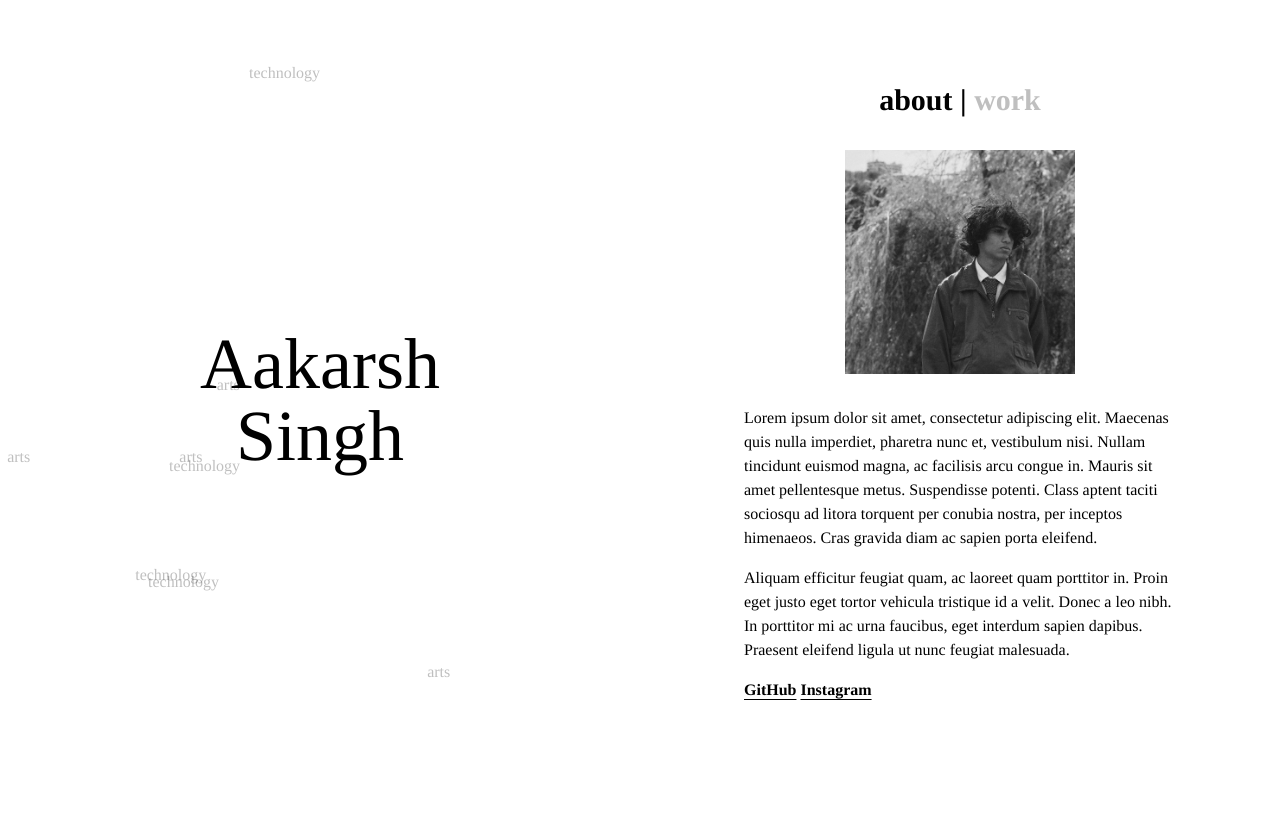
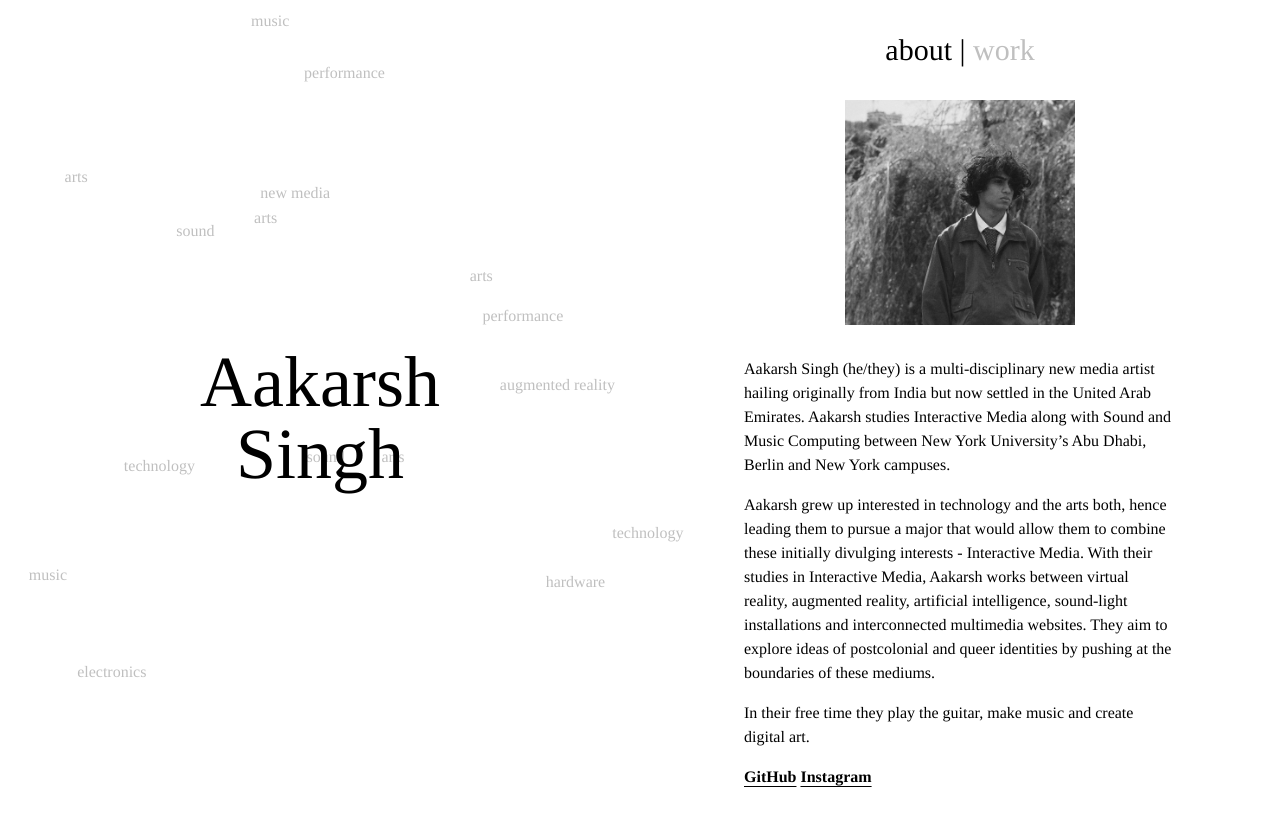
Before and after one commit to AakSin/personal-site, a React (Create React App) app: page / in a window 1280 px wide. Shown: the top 826 px of the page. Before the commit the page ends 800 px from the top, so only its background shows below. Built offline with nearby package versions, Linux system fonts and the light colour scheme.

Commit message:
added about me, faceshopping and nicos

```diff
--- a/public/index.html
+++ b/public/index.html
@@ -5,10 +5,7 @@
     <link rel="icon" href="%PUBLIC_URL%/favicon.ico" />
     <meta name="viewport" content="width=device-width, initial-scale=1" />
     <meta name="theme-color" content="#000000" />
-    <meta
-      name="description"
-      content="Web site created using create-react-app"
-    />
+    <meta name="description" content="Portfolio for Aakarsh Singh" />
     <link rel="apple-touch-icon" href="%PUBLIC_URL%/logo192.png" />
     <!--
       manifest.json provides metadata used when your web app is installed on a
@@ -24,7 +21,7 @@
       work correctly both with client-side routing and a non-root public URL.
       Learn how to configure a non-root public URL by running `npm run build`.
     -->
-    <title>React App</title>
+    <title>Aakarsh Singh</title>
   </head>
   <body>
     <noscript>You need to enable JavaScript to run this app.</noscript>
--- a/src/pages/Home.jsx
+++ b/src/pages/Home.jsx
@@ -19,7 +19,7 @@ export default function Home(props) {
         </h1>
       </div>
       <div className="min-h-screen w-full md:w-1/2 py-8 flex flex-col justify-center items-center">
-        <h2 className="text-center text-3xl font-bold cursor-pointer pb-8">
+        <h2 className="text-center text-3xl cursor-pointer pb-8">
           <span
             style={{ color: about ? "rgba(0,0,0,1)" : "rgba(0,0,0,0.25)" }}
             onClick={() => {
--- a/src/pages/components/About.jsx
+++ b/src/pages/components/About.jsx
@@ -4,31 +4,38 @@ import Profile from "./profile.jpg";
 export default function About() {
   return (
     <div className="flex justify-center items-center flex-col px-8">
-      <img src={Profile} className="w-3/4 md:w-2/5 2xl:w-3/5"></img>
+      <img src={Profile} className="w-3/4 md:w-2/5"></img>
       <div className="w-5/6 md:w-3/4 pb-4">
         <p className="pt-8">
-          Lorem ipsum dolor sit amet, consectetur adipiscing elit. Maecenas quis
-          nulla imperdiet, pharetra nunc et, vestibulum nisi. Nullam tincidunt
-          euismod magna, ac facilisis arcu congue in. Mauris sit amet
-          pellentesque metus. Suspendisse potenti. Class aptent taciti sociosqu
-          ad litora torquent per conubia nostra, per inceptos himenaeos. Cras
-          gravida diam ac sapien porta eleifend.
+          Aakarsh Singh (he/they) is a multi-disciplinary new media artist
+          hailing originally from India but now settled in the United Arab
+          Emirates. Aakarsh studies Interactive Media along with Sound and Music
+          Computing between New York University’s Abu Dhabi, Berlin and New York
+          campuses.
+        </p>
+        <p className="pt-4">
+          Aakarsh grew up interested in technology and the arts both, hence
+          leading them to pursue a major that would allow them to combine these
+          initially divulging interests - Interactive Media. With their studies
+          in Interactive Media, Aakarsh works between virtual reality, augmented
+          reality, artificial intelligence, sound-light installations and
+          interconnected multimedia websites. They aim to explore ideas of
+          postcolonial and queer identities by pushing at the boundaries of
+          these mediums.
         </p>
         <p className="py-4">
-          Aliquam efficitur feugiat quam, ac laoreet quam porttitor in. Proin
-          eget justo eget tortor vehicula tristique id a velit. Donec a leo
-          nibh. In porttitor mi ac urna faucibus, eget interdum sapien dapibus.
-          Praesent eleifend ligula ut nunc feugiat malesuada.
+          In their free time they play the guitar, make music and create digital
+          art.
         </p>
         <a
-          href="#"
+          href="https://github.com/AakSin"
           target="_blank"
           className="font-bold underline underline-offset-4"
         >
           GitHub
         </a>{" "}
         <a
-          href="#"
+          href="https://www.instagram.com/aakarsh.2/"
           target="_blank"
           className="font-bold underline underline-offset-4"
         >
--- a/src/pages/components/TextCloud.jsx
+++ b/src/pages/components/TextCloud.jsx
@@ -3,11 +3,11 @@ import React from "react";
 export default function TextCloud(props) {
   const wordProperties = [
     {
-      word: "technology",
+      word: "hardware",
       size: 1,
     },
     {
-      word: "arts",
+      word: "electronics",
       size: 1,
     },
     {
@@ -19,6 +19,26 @@ export default function TextCloud(props) {
       size: 1,
     },
     {
+      word: "music",
+      size: 1,
+    },
+    {
+      word: "sound",
+      size: 1,
+    },
+    {
+      word: "performance",
+      size: 1,
+    },
+    {
+      word: "augmented reality",
+      size: 1,
+    },
+    {
+      word: "new media",
+      size: 1,
+    },
+    {
       word: "technology",
       size: 1,
     },
@@ -27,7 +47,19 @@ export default function TextCloud(props) {
       size: 1,
     },
     {
-      word: "technology",
+      word: "music",
+      size: 1,
+    },
+    {
+      word: "arts",
+      size: 1,
+    },
+    {
+      word: "sound",
+      size: 1,
+    },
+    {
+      word: "performance",
       size: 1,
     },
     {
--- a/src/pages/components/Work.jsx
+++ b/src/pages/components/Work.jsx
@@ -10,10 +10,12 @@ export default function Work(props) {
         {workData.data.map((work, key) => (
           <h3
             key={key}
-            className="cursor-pointer px-5 py-1"
+            className="cursor-pointer px-5 py-1 text-lg"
             style={{
               color:
-                work.name === currentWork ? "rgba(0,0,0,1)" : "rgba(0,0,0,0.4)",
+                work.name === currentWork
+                  ? "rgba(0,0,0,1)"
+                  : "rgba(0,0,0,0.25)",
             }}
             onClick={() => {
               props.setWordList(work.tags);
--- a/src/workData.json
+++ b/src/workData.json
@@ -2,79 +2,135 @@
   "data": [
     {
       "name": "Electronicos Fantasticos",
-      "tags": ["technology"],
-      "date": "June 2022",
-      "technology": "Cinema4D, Unity",
-      "sourceCode": "https://www.google.com",
+      "tags": [
+        "hardware",
+        "electronics",
+        "music",
+        "sound",
+        "technology",
+        "performance",
+        "arts"
+      ],
+      "date": "June - August 2022",
+      "technology": "Hardware, Electronics, CRTs, Amplifiers",
       "description": [
         {
-          "header": "Planning",
-          "text": "Lorem ipsum dolor sit amet, consectetur adipiscing elit. Maecenas quis nulla imperdiet, pharetra nunc et, vestibulum nisi. Nullam tincidunt euismod magna, ac facilisis arcu congue in. Mauris sit amet pellentesque metus. Suspendisse potenti. Class aptent taciti sociosqu ad litora torquent per conubia nostra, per inceptos himenaeos. Cras gravida diam ac sapien porta eleifend."
+          "text": "After being awarded the NYU Abu Dhabi summer internship grant of 3000 USD, I set out to Tokyo to work with Ei Wada and his Electronicos Fantasticos project. Electronicos Fantasticos is a project that aims “to reincarnate old electrical appliances as new electromagnetic instruments, invents new ways to play music, and co-create orchestras and festivals with diverse people and artist/musician Ei Wada.” I helped the team to perform at the Fuji Rock’ 22 Music Festival as well."
         },
         {
-          "header": "Planning",
-          "text": "Lorem ipsum dolor sit amet, consectetur adipiscing elit. Maecenas quis nulla imperdiet, pharetra nunc et, vestibulum nisi. Nullam tincidunt euismod magna, ac facilisis arcu congue in. Mauris sit amet pellentesque metus. Suspendisse potenti. Class aptent taciti sociosqu ad litora torquent per conubia nostra, per inceptos himenaeos. Cras gravida diam ac sapien porta eleifend."
+          "text": "Initially we were preparing to perform a version of the Bon Odori dance at the Fuji Rock festival. My work involved assisting with all the electronics at this time and there were instances I would also improvise on music compositions with the team. For Fuji Rock, we traveled with all our equipment from Tokyo to Naeba Ski Resort, in the Niigata prefecture of Japan. As our performance was late at night, we spent quite a bit of the evening setting up for the performance. "
+        },
+        {
+          "text": "It was a great and learning experience helping out with the preparation for Fuji Rock. After the team got done with Fuji Rock, I got involved more in the technical aspects of the project and started creating instruments like the barcode scanner or the electric fan harp. Even after leaving Japan, I have still been in touch with Wada-san and the rest of the team. We have also set-up a “WORLDWIDE Orchest Lab” to bring together musicians globally who are interested in creating instruments like the ones Electronicos Fantasticos makes. "
         }
       ],
       "media": [
         {
-          "link": "https://images.unsplash.com/photo-1579353977828-2a4eab540b9a?ixlib=rb-4.0.3&ixid=MnwxMjA3fDB8MHxwaG90by1wYWdlfHx8fGVufDB8fHx8&auto=format&fit=crop&w=1374&q=80",
+          "link": "https://i.imgur.com/lkCgUfP.png",
           "type": "image",
-          "caption": "image 1"
+          "caption": "Us preparing for a Bon Odori performance at Fuji Rock"
         },
         {
-          "link": "https://tube.rvere.com/embed?v=7eB2bBNf1i0",
-          "type": "video",
-          "caption": "video 2"
+          "link": "https://i.imgur.com/hvSah5s.png",
+          "type": "image",
+          "caption": "A meeting at the shrine to combine tradtional instruments with electornic"
         },
         {
-          "link": "https://images.unsplash.com/photo-1558389157-2e7920dc085c?ixlib=rb-4.0.3&ixid=MnwxMjA3fDB8MHxwaG90by1wYWdlfHx8fGVufDB8fHx8&auto=format&fit=crop&w=1470&q=80",
-          "type": "image",
-          "caption": "image 3"
+          "link": "https://www.youtube.com/embed/m4FkYmwpMYE",
+          "type": "video",
+          "caption": "A short improvisation with me on the Electric Fan Harp"
         },
         {
-          "link": "https://images.unsplash.com/photo-1558389157-2e7920dc085c?ixlib=rb-4.0.3&ixid=MnwxMjA3fDB8MHxwaG90by1wYWdlfHx8fGVufDB8fHx8&auto=format&fit=crop&w=1470&q=80",
+          "link": "https://i.imgur.com/mrkPhbK.png",
           "type": "image",
-          "caption": "image 3"
+          "caption": "Creating a barcode scanner instrument"
+        },
+        {
+          "link": "https://www.youtube.com/embed/uip466i8Kec",
+          "type": "video",
+          "caption": "Playing the barcode scanner I created"
+        },
+        {
+          "link": "https://i.imgur.com/aNTQplc.jpg",
+          "type": "image",
+          "caption": "A CRTelecaster we worked on"
+        },
+        {
+          "link": "https://www.youtube.com/embed/OakYFQBiFcY",
+          "type": "video",
+          "caption": "Exploring the sounds of a new electronic device with Wada-san"
+        },
+        {
+          "link": "https://i.imgur.com/6hj4zGn.png",
+          "type": "image",
+          "caption": "Experimenting with the Electric Fan Harp's light system"
+        },
+        {
+          "link": "https://www.youtube.com/embed/M-05hiOEqC8",
+          "type": "video",
+          "caption": "Setting up before the Fuji Rock performance"
+        },
+        {
+          "link": "https://www.youtube.com/embed/IqBaU5mhl2I",
+          "type": "video",
+          "caption": "Combining both skates and barcodes together"
         }
       ]
     },
     {
       "name": "Faceshopping",
-      "tags": ["technology"],
-      "date": "June 2022",
-      "technology": "Cinema4D, Unity",
-      "sourceCode": "https://www.google.com",
+      "tags": ["augmented reality", "music", "technology", "new media"],
+      "date": "December 2022",
+      "technology": "Cinema4D, Meta Spark Studio",
+      "sourceCode": "https://github.com/AakSin/Faceshopping",
+      "liveLink": "https://www.instagram.com/ar/1794320447605221/",
       "description": [
         {
-          "header": "Planning",
-          "text": "Lorem ipsum dolor sit amet, consectetur adipiscing elit. Maecenas quis nulla imperdiet, pharetra nunc et, vestibulum nisi. Nullam tincidunt euismod magna, ac facilisis arcu congue in. Mauris sit amet pellentesque metus. Suspendisse potenti. Class aptent taciti sociosqu ad litora torquent per conubia nostra, per inceptos himenaeos. Cras gravida diam ac sapien porta eleifend."
+          "text": "Faceshopping is an instagram filter that recreates SOPHIE’s music video for Faceshopping in augmented reality. The music video covers themes of body dysmorphia especially with the lens of SOPHIE being a transgender individual. By turning the camera at the user, I aim to put them in SOPHIE’s place. The filter was presented in Berlin, Germany at “MANIFEST:IO – The Symposium for New Media & Electronic Art.”"
         },
         {
-          "header": "Planning",
-          "text": "Lorem ipsum dolor sit amet, consectetur adipiscing elit. Maecenas quis nulla imperdiet, pharetra nunc et, vestibulum nisi. Nullam tincidunt euismod magna, ac facilisis arcu congue in. Mauris sit amet pellentesque metus. Suspendisse potenti. Class aptent taciti sociosqu ad litora torquent per conubia nostra, per inceptos himenaeos. Cras gravida diam ac sapien porta eleifend."
+          "header": "Conception",
+          "text": "SOPHIE’s Faceshopping music video has stuck with me ever since I saw it. It contains visuals of SOPHIE’s face being distorted while loud abrasive hyperpop/PC-music blares through. For this project, I wanted people to be able to experience these distortions and music on their face. I looked into a lot of AR platforms like Unity, Vuforia or Styly but realized Meta had created a pretty good solution for face filters."
+        },
+        {
+          "header": "Technical Implementation",
+          "text": "I imported the model of the face that Meta provides for the filter into Cinema4D. I added a PoseMorph tag to it and then set up keyframes with 6 different distortions. I exported this model into Meta Spark Studio. I used the frequency splitter node in Spark AR’s node graph then and passed SOPHIE”s Faceshopping through it. The middle frequencies were mapped to the intensity of the light and the back wall. The high frequencies were mapped to the direction and movement of the light. I wrote a simple javascript script after that to animate and cycle through all the distortions periodically and in a loop."
+        },
+        {
+          "header": "Exhibition",
+          "text": "The filter was part of TimeLab’s, a transmedia laboratory for artistic research in Berlin, MANIFEST:IO Symposium for New Media and Electronic Art in Berlin. I printed the poster pictured above and hung it around the venue. The work was exhibited among other transmedia and new media artists like TouchDesigner YoutTuber Bileam Tschepe (Elekktronaut). The exhibition occurred at Alte Muenze, a popular night club and an art venue in Berlin."
         }
       ],
       "media": [
         {
-          "link": "https://images.unsplash.com/photo-1579353977828-2a4eab540b9a?ixlib=rb-4.0.3&ixid=MnwxMjA3fDB8MHxwaG90by1wYWdlfHx8fGVufDB8fHx8&auto=format&fit=crop&w=1374&q=80",
+          "link": "https://i.imgur.com/3KTBwho.png",
           "type": "image",
-          "caption": "image 1"
+          "caption": "The poster for Faceshopping at the MANIFEST:IO exhibition"
         },
         {
-          "link": "https://tube.rvere.com/embed?v=7eB2bBNf1i0",
+          "link": "https://www.youtube.com/embed/_eCXYYLGoY0",
           "type": "video",
-          "caption": "video 2"
+          "caption": "A demo of the filter on my face"
         },
         {
-          "link": "https://images.unsplash.com/photo-1558389157-2e7920dc085c?ixlib=rb-4.0.3&ixid=MnwxMjA3fDB8MHxwaG90by1wYWdlfHx8fGVufDB8fHx8&auto=format&fit=crop&w=1470&q=80",
+          "link": "https://i.imgur.com/gSKyMFQ.png",
           "type": "image",
-          "caption": "image 3"
+          "caption": "Cinema4D project file screenshot"
         },
         {
-          "link": "https://images.unsplash.com/photo-1558389157-2e7920dc085c?ixlib=rb-4.0.3&ixid=MnwxMjA3fDB8MHxwaG90by1wYWdlfHx8fGVufDB8fHx8&auto=format&fit=crop&w=1470&q=80",
+          "link": "https://i.imgur.com/7oDPt7f.png",
           "type": "image",
-          "caption": "image 3"
+          "caption": "Meta Spark Studio file screenshot"
+        },
+        {
+          "link": "https://i.imgur.com/MXHY3nO.jpg",
+          "type": "image",
+          "caption": "A still from the Faceshopping music video by SOPHIE"
+        },
+        {
+          "link": "https://i.imgur.com/E7YezsD.png",
+          "type": "image",
+          "caption": "An in-app render of the filter"
         }
       ]
     },
```
Also changed, not shown: src/pages/WorkMain.jsx (+22 -8 lines).
